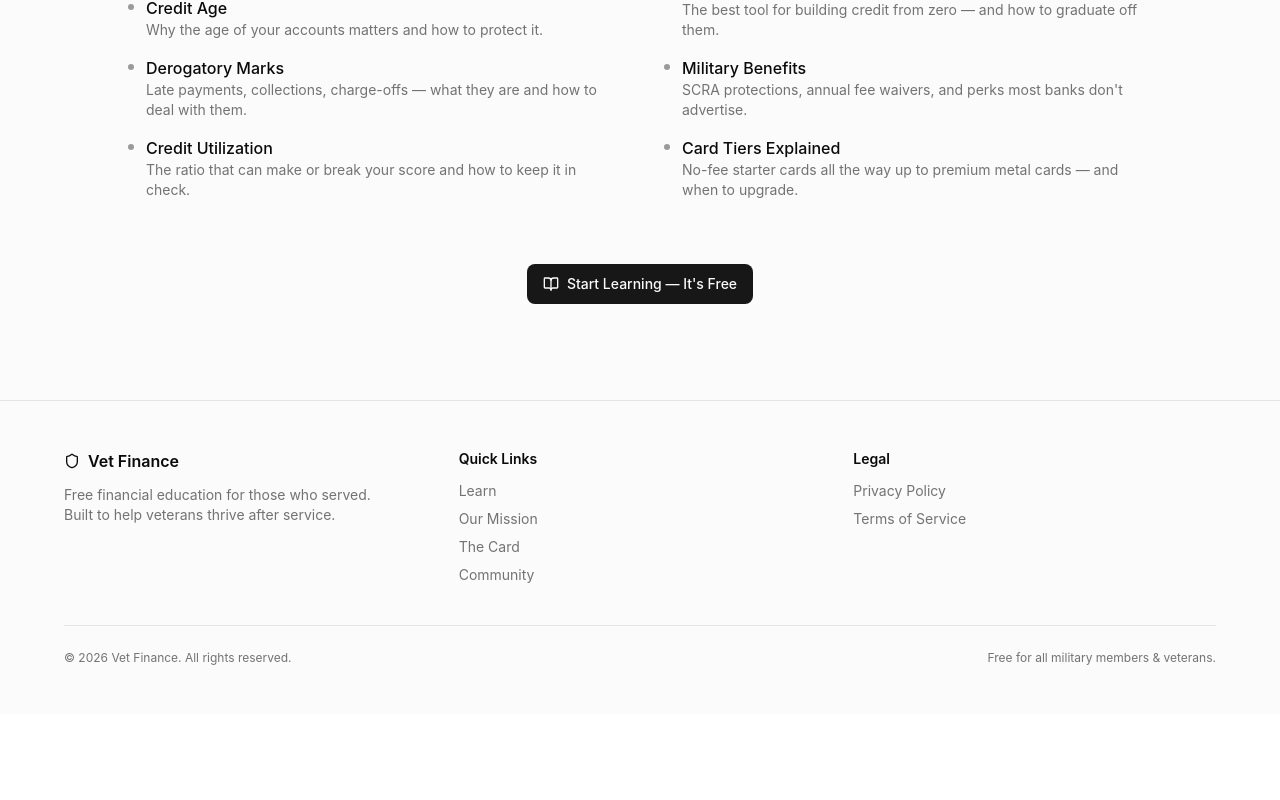
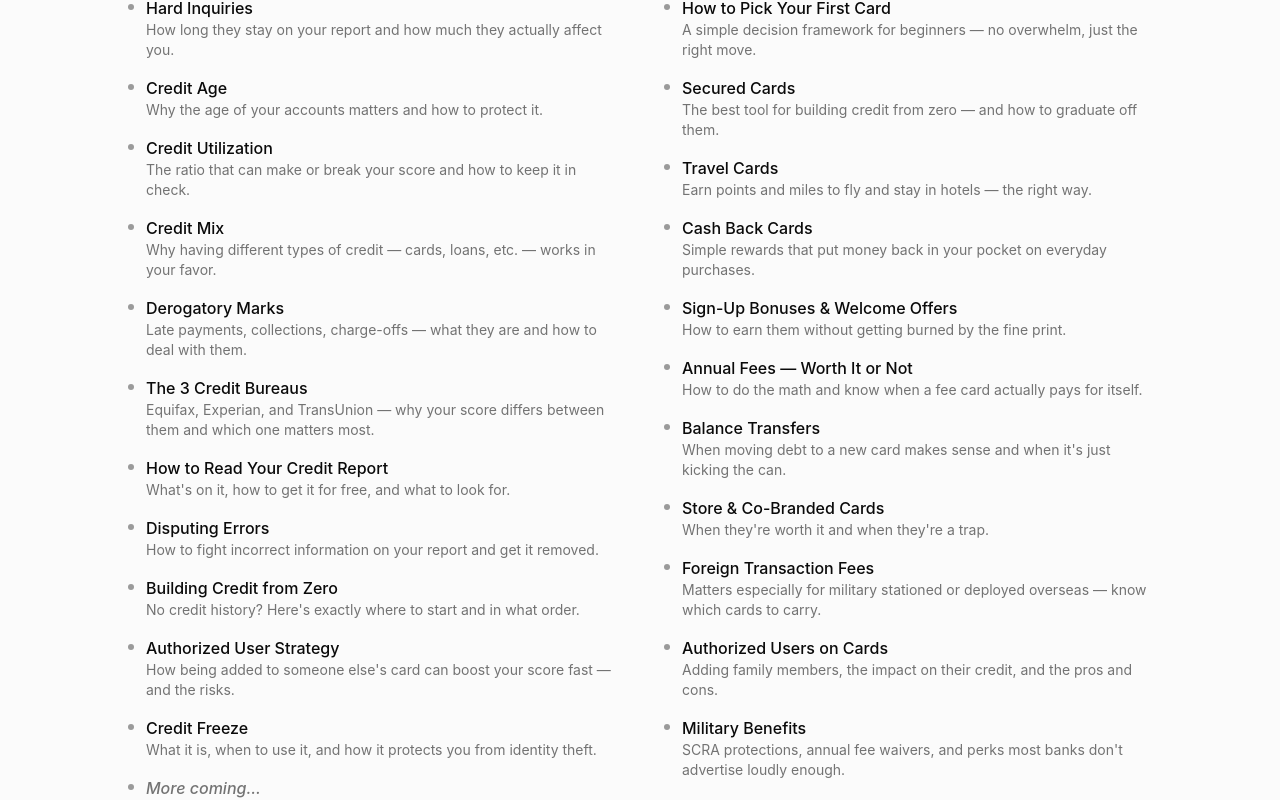
Before and after one commit to DavidAVargas/vet-finance, a Next.js app: page / in a window 1280 px wide. Shown: the part 1453-2253 px from the top of the page. Before the commit the page ends 2167 px from the top, so only its background shows below. Built offline with nearby package versions, Linux system fonts and the light colour scheme.

Commit message:
Expand What You'll Learn section with full topic list

```diff
--- a/app/page.tsx
+++ b/app/page.tsx
@@ -4,20 +4,39 @@ import { Shield, BookOpen, ChevronRight, CreditCard } from "lucide-react";
 
 const creditBasics = [
   { topic: "Credit Scores", desc: "What they are, how they're calculated, and what's considered good vs. bad." },
+  { topic: "Payment History", desc: "The single biggest factor in your score (35%) — and why missing one payment hurts more than you think." },
   { topic: "Hard & Soft Pulls", desc: "The difference between a hard inquiry and a soft pull — and when each one hits your score." },
   { topic: "Hard Inquiries", desc: "How long they stay on your report and how much they actually affect you." },
   { topic: "Credit Age", desc: "Why the age of your accounts matters and how to protect it." },
+  { topic: "Credit Utilization", desc: "The ratio that can make or break your score and how to keep it in check." },
+  { topic: "Credit Mix", desc: "Why having different types of credit — cards, loans, etc. — works in your favor." },
   { topic: "Derogatory Marks", desc: "Late payments, collections, charge-offs — what they are and how to deal with them." },
-  { topic: "Credit Utilization", desc: "The ratio that can make or break your score and how to keep it in check." },
+  { topic: "The 3 Credit Bureaus", desc: "Equifax, Experian, and TransUnion — why your score differs between them and which one matters most." },
+  { topic: "How to Read Your Credit Report", desc: "What's on it, how to get it for free, and what to look for." },
+  { topic: "Disputing Errors", desc: "How to fight incorrect information on your report and get it removed." },
+  { topic: "Building Credit from Zero", desc: "No credit history? Here's exactly where to start and in what order." },
+  { topic: "Authorized User Strategy", desc: "How being added to someone else's card can boost your score fast — and the risks." },
+  { topic: "Credit Freeze", desc: "What it is, when to use it, and how it protects you from identity theft." },
+  { topic: "More coming...", desc: "We're building out the full curriculum. Sign up to get notified when new lessons drop." },
 ];
 
 const creditCards = [
-  { topic: "Travel Cards", desc: "Earn points and miles to fly, stay in hotels, and explore — the right way." },
+  { topic: "How Credit Cards Actually Work", desc: "The basics — billing cycles, statements, due dates, and how interest kicks in." },
+  { topic: "APR Explained", desc: "What interest actually costs you in real numbers — not just a percentage on paper." },
+  { topic: "The Minimum Payment Trap", desc: "Why paying the minimum is a slow-motion debt spiral and how to avoid it." },
+  { topic: "How to Pick Your First Card", desc: "A simple decision framework for beginners — no overwhelm, just the right move." },
+  { topic: "Secured Cards", desc: "The best tool for building credit from zero — and how to graduate off them." },
+  { topic: "Travel Cards", desc: "Earn points and miles to fly and stay in hotels — the right way." },
   { topic: "Cash Back Cards", desc: "Simple rewards that put money back in your pocket on everyday purchases." },
+  { topic: "Sign-Up Bonuses & Welcome Offers", desc: "How to earn them without getting burned by the fine print." },
+  { topic: "Annual Fees — Worth It or Not", desc: "How to do the math and know when a fee card actually pays for itself." },
+  { topic: "Balance Transfers", desc: "When moving debt to a new card makes sense and when it's just kicking the can." },
   { topic: "Store & Co-Branded Cards", desc: "When they're worth it and when they're a trap." },
-  { topic: "Secured Cards", desc: "The best tool for building credit from zero — and how to graduate off them." },
-  { topic: "Military Benefits", desc: "SCRA protections, annual fee waivers, and perks most banks don't advertise." },
+  { topic: "Foreign Transaction Fees", desc: "Matters especially for military stationed or deployed overseas — know which cards to carry." },
+  { topic: "Authorized Users on Cards", desc: "Adding family members, the impact on their credit, and the pros and cons." },
+  { topic: "Military Benefits", desc: "SCRA protections, annual fee waivers, and perks most banks don't advertise loudly enough." },
   { topic: "Card Tiers Explained", desc: "No-fee starter cards all the way up to premium metal cards — and when to upgrade." },
+  { topic: "More coming...", desc: "More card topics, advanced strategies, and military-specific guides on the way." },
 ];
 
 export default function Home() {
@@ -25,25 +44,21 @@ export default function Home() {
     <>
       {/* Hero */}
       <section className="flex flex-col items-center justify-center px-4 py-24 text-center">
-        {/* Badge */}
         <div className="mb-6 inline-flex items-center gap-2 rounded-full border border-border bg-muted px-4 py-1.5 text-sm text-muted-foreground">
           <Shield className="size-3.5" />
           <span>Built for those who served</span>
         </div>
 
-        {/* Headline */}
         <h1 className="max-w-3xl text-4xl font-bold tracking-tight text-foreground sm:text-5xl lg:text-6xl">
           Financial freedom,{" "}
           <span className="text-foreground/50">earned and free.</span>
         </h1>
 
-        {/* Subheadline */}
         <p className="mt-6 max-w-xl text-lg text-muted-foreground">
           Free credit and finance education for active duty, veterans, and
           military families. Know your benefits. Build your future.
         </p>
 
-        {/* CTAs */}
         <div className="mt-10 flex flex-wrap items-center justify-center gap-4">
           <Button size="lg" asChild>
             <Link href="/learn">
@@ -59,12 +74,10 @@ export default function Home() {
           </Button>
         </div>
 
-        {/* Trust line */}
         <p className="mt-12 text-sm text-muted-foreground">
           Veteran-founded · Free for military · No credit card required
         </p>
 
-        {/* Stats row */}
         <div className="mt-16 grid grid-cols-1 gap-8 border-t border-border pt-16 sm:grid-cols-3 sm:gap-12">
           <div className="flex flex-col items-center gap-1">
             <span className="text-3xl font-bold text-foreground">18M+</span>
@@ -109,7 +122,9 @@ export default function Home() {
                   <div key={item.topic} className="flex gap-3">
                     <div className="mt-2 size-1.5 shrink-0 rounded-full bg-foreground/40" />
                     <div>
-                      <p className="font-medium text-foreground">{item.topic}</p>
+                      <p className={`font-medium ${item.topic === "More coming..." ? "text-muted-foreground italic" : "text-foreground"}`}>
+                        {item.topic}
+                      </p>
                       <p className="text-sm text-muted-foreground">{item.desc}</p>
                     </div>
                   </div>
@@ -130,7 +145,9 @@ export default function Home() {
                   <div key={item.topic} className="flex gap-3">
                     <div className="mt-2 size-1.5 shrink-0 rounded-full bg-foreground/40" />
                     <div>
-                      <p className="font-medium text-foreground">{item.topic}</p>
+                      <p className={`font-medium ${item.topic === "More coming..." ? "text-muted-foreground italic" : "text-foreground"}`}>
+                        {item.topic}
+                      </p>
                       <p className="text-sm text-muted-foreground">{item.desc}</p>
                     </div>
                   </div>
@@ -139,7 +156,6 @@ export default function Home() {
             </div>
           </div>
 
-          {/* CTA */}
           <div className="mt-16 text-center">
             <Button size="lg" asChild>
               <Link href="/learn">
```
